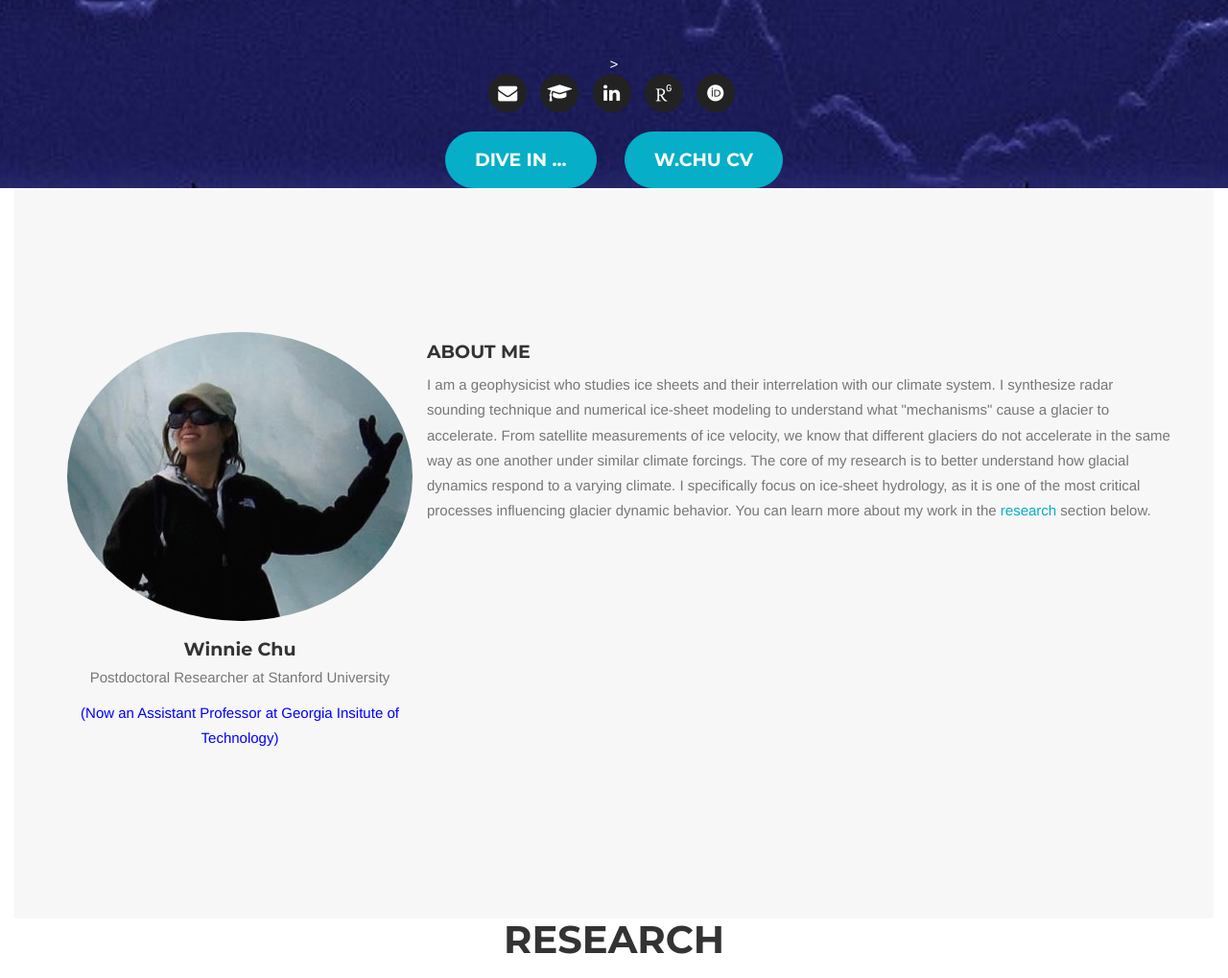
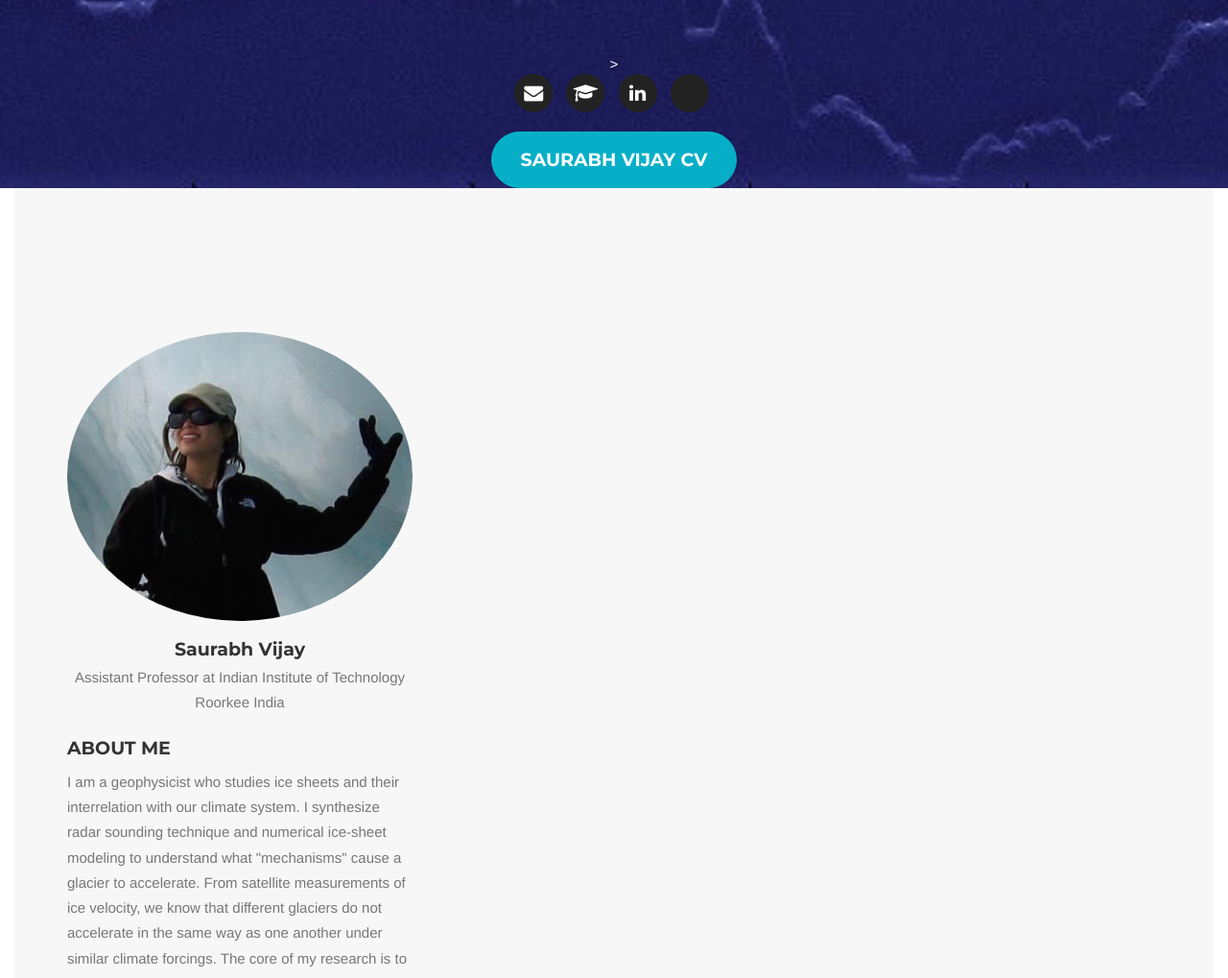
Before and after one commit to saurabhvergia/saurabhvergia.github.io, a plain HTML site: page index.html in a window 1280 px wide. Shown: the part 614-1633 px from the top of the page at 96% size. Drawn offline with Linux system fonts and the light colour scheme; a script that the page names is missing; files whose address does not match are found by name; a web font is replaced by a local one.

Commit message:
Update index.html

```diff
--- a/index.html
+++ b/index.html
@@ -94,34 +94,30 @@
 			  <div class="intro-text">
 					<div class="intro-lead-in"></div>
 					<div class="intro-lead-in"> </div>
-                <div class="intro-lead-in">Earth Observation using Satellite and Terrestrial Data and Methods</div>
+                <div class="intro-lead-in">Earth Observation using Satellite and Terrestrial Techniques</div>
 					<! <div class="intro-heading">G</div> >
 					 <div class="row">
 						 <div class="col-lg-12 text-center">
 							 <ul class="list-inline social-buttons">
-								 <li><a href="mailto:wchu28@stanford.edu"><i class="fa
+								 <li><a href="mailto:saurabh.vijay@ce.iitr.ac.in"><i class="fa
 										 fa-envelope"></i></a>
 								 </li>
-								 <li><a href="https://scholar.google.com/citations?user=FYGH1QcAAAAJ&hl=en"><i class="fa
+								 <li><a href="https://scholar.google.com/citations?user=NhsJ1YQAAAAJ&hl=en"><i class="fa
 										 fa-graduation-cap"></i></a>
 								 </li>
-								 <li><a href="https://www.linkedin.com/in/winnie-wy-chu"><i class="fa
+								 <li><a href="https://www.linkedin.com/in/saurabh-vijay-phd-b93a1429/"><i class="fa
 										 fa-linkedin"></i></a>
 								 </li>
-								 <li><a href="https://www.researchgate.net/profile/Winnie_Chu4"><i class="ai
-										 ai-researchgate"></i></a>
-								 </li>
+
 								 <li><a href="https://orcid.org/0000-0002-8107-7450"><i class="ai
-										 ai-orcid"></i></a>
+										 ai-"></i></a>
 								 </li>
 								 </ul>
 
 						 </div>
 					 </div>
 
-					 <a href="#research" class="page-scroll btn btn-xl">Dive In ...</a>
-					 &nbsp; &nbsp; &nbsp;
-					 <a href="/cv/" class="page-scroll btn btn-xl">W.Chu CV</a>
+					 <a href="/cv/" class="page-scroll btn btn-xl">Saurabh Vijay CV</a>
 				 </div>
             </div>
         </div>
@@ -141,10 +137,9 @@
                 <div class="col-sm-4">
 						 <div class="team-member">
                         <img src="img/people/profile1.jpg" class="img-responsive img-circle" alt="">
-                        <h4>Winnie Chu</h4>
-                        <p class="text-muted">Postdoctoral Researcher at Stanford University</p>
-<p class="text-muted" style="color:blue">(Now an Assistant Professor at Georgia Insitute of Technology)</p>
-                    </div>
+                        <h4>Saurabh Vijay</h4>
+                        <p class="text-muted">Assistant Professor at Indian Institute of Technology Roorkee India</p>
+
 					  </div>
 					     <h4> ABOUT ME</h4>
                         <p class="text-muted">
```
